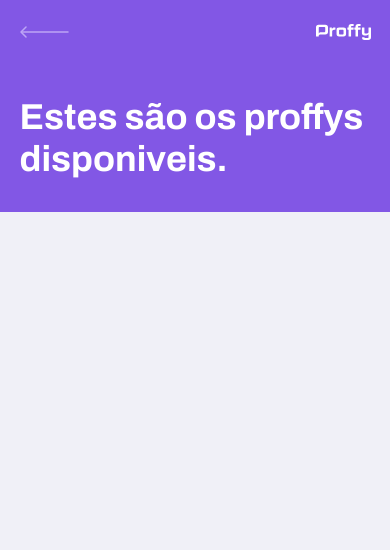
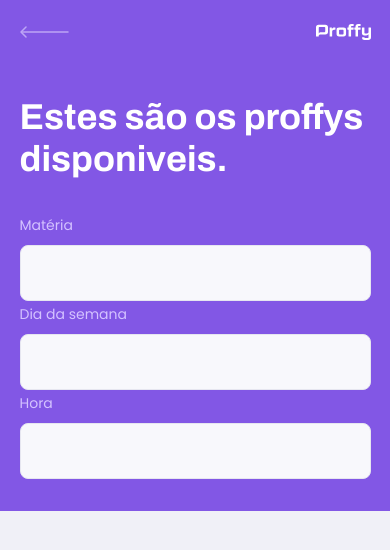
Before and after one commit to Aleyucra74/NextLevelWeek2-proffy, a React (Create React App) app in the folder web/: page /study in a window 390 px wide. Shown: the top 550 px of the page. Built offline with nearby package versions, Linux system fonts and the light colour scheme.

Commit message:
form for mobile done

```diff
--- a/web/src/components/PageHeader/index.tsx
+++ b/web/src/components/PageHeader/index.tsx
@@ -21,6 +21,7 @@
 
         <div className="header-content">
             <strong>{props.title}</strong>
+            {props.children}
         </div>
     </header>
     );
--- a/web/src/pages/TeacherList/index.tsx
+++ b/web/src/pages/TeacherList/index.tsx
@@ -7,7 +7,25 @@
 function TeacherList() {
     return (
         <div id="page-teacher-list" className="container">
-            <PageHeader title="Estes são os proffys disponiveis."/>
+            <PageHeader title="Estes são os proffys disponiveis.">
+                <form id="search-teachers">
+                    <div className="input-block">
+                        <label htmlFor="subject">Matéria</label>
+                        <input type="text" id="subject"/>
+                    </div>
+
+                    <div className="input-block">
+                        <label htmlFor="week_day">Dia da semana</label>
+                        <input type="text" id="week_day"/>
+                    </div>
+
+                    <div className="input-block">
+                        <label htmlFor="time">Hora</label>
+                        <input type="text" id="time"/>
+                    </div>
+
+                </form>
+            </PageHeader>
         </div>
     )
 }
--- a/web/src/pages/TeacherList/styles.css
+++ b/web/src/pages/TeacherList/styles.css
@@ -44,3 +44,46 @@
     line-height: 4.2rem;
     color: var(--color-title-in-primary);
 }
+
+#search-teachers {
+    margin-top: 3.2rem;
+}
+
+#search-teachers label {
+    color: var(--color-text-in-primary);
+}
+
+#search-teachers .input-block {
+    position: relative;
+}
+
+#seach-teachers .input-block + .input-block {
+    margin-top: 1.4rem;
+}
+
+#search-teachers .input-block label {
+    font-size: 1.4rem;
+}
+
+#search-teachers .input-block input {
+    width: 100%;
+    height: 5.6rem;
+    margin-top: 0.8rem;
+    border-radius: 0.8rem;
+    background: var(--color-input-background);
+    border: 1px solid var(--color-line-in-white);
+    outline: 0;
+    padding: 0 1.6rem;
+    font: 1.6rem Archivo;
+}
+
+#search-teachers .input-block:focus-within::after {
+    width: calc(100% - 3.2rem);
+    height: 2px;
+    content: '';
+    background: var(--color-primary-light);
+    position: absolute;
+    left: 1.6rem;
+    right: 1.6rem;
+    bottom: 0;
+}
```
